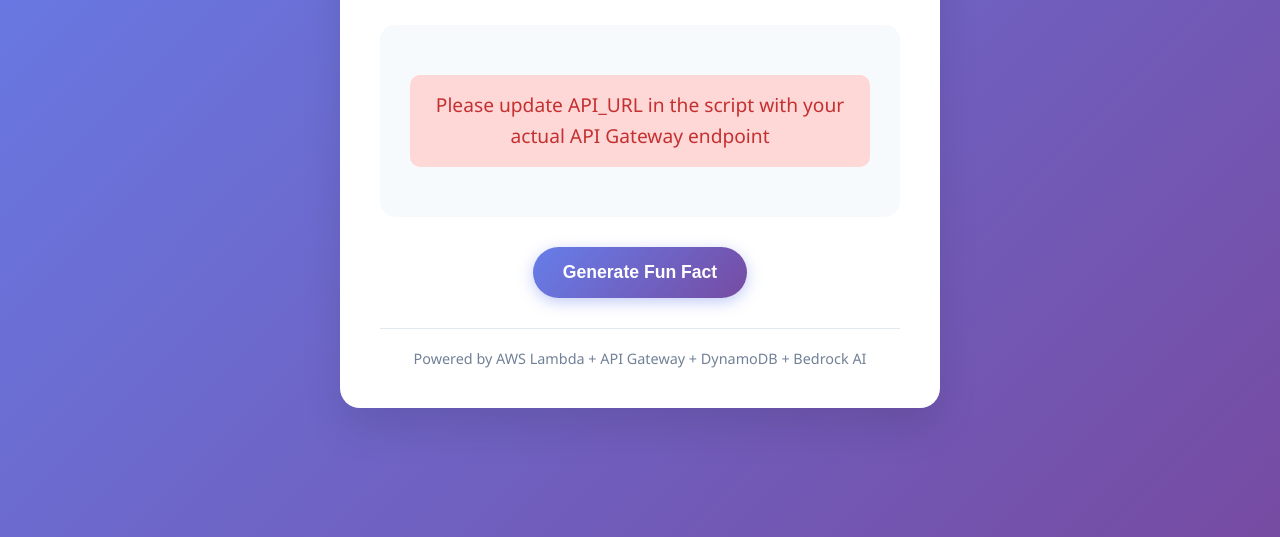
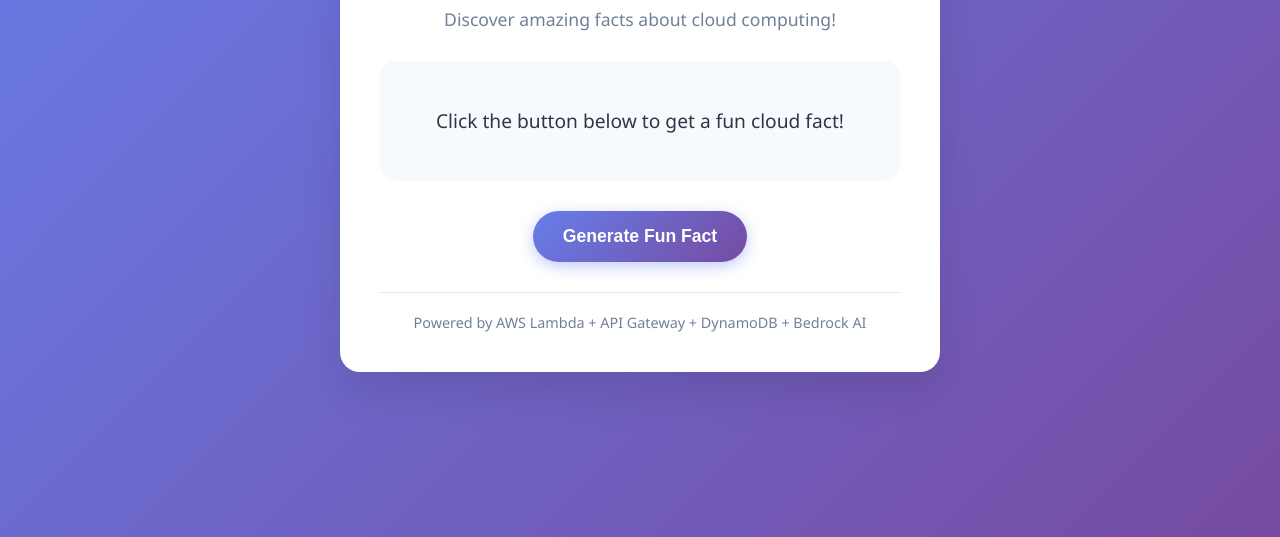
Before and after one commit to Trapholo01/cloud-fun-facts-generator, a plain HTML site: page website-files/index.html in a window 1280 px wide. Shown: the part 263-800 px from the top of the page. Drawn offline with Linux system fonts and the light colour scheme.

Commit message:
Update index.html

```diff
--- a/website-files/index.html
+++ b/website-files/index.html
@@ -140,7 +140,7 @@
 
     <script>
         // 👇 REPLACE THIS WITH YOUR ACTUAL API ENDPOINT
-        const API_URL = 'https://YOUR-API-ID.execute-api.us-east-1.amazonaws.com/funfact';
+        const API_URL = 'https://r480h5wnab.execute-api.us-east-1.amazonaws.com/funfact';
 
         async function getFact() {
             const btn = document.getElementById('generateBtn');
```
